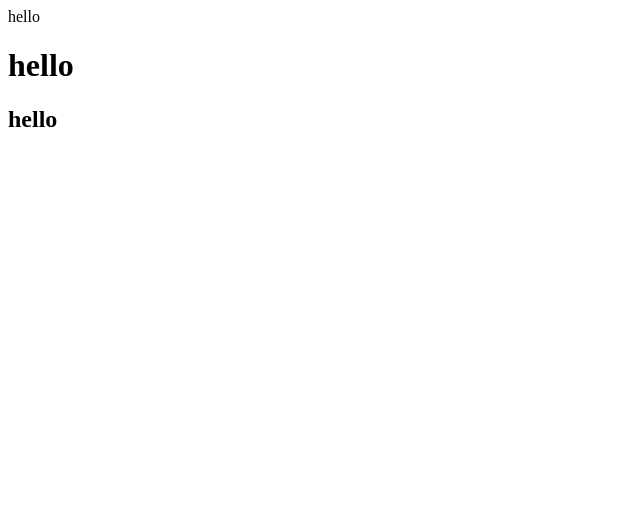
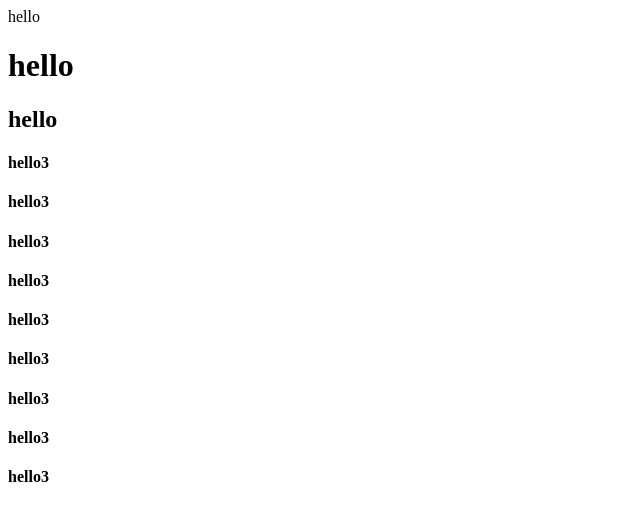
Before and after one commit to jowell92/TestGitHtml, a plain HTML site: page index.html in a window 1280 px wide. Shown: the whole page, without its empty margins (0-640 px from the left). Drawn offline with Linux system fonts and the light colour scheme.

Commit message:
first step

```diff
--- a/index.html
+++ b/index.html
@@ -9,6 +9,14 @@
     hello
     <H1>
       hello  <h2>hello</h2>
-    </H1>
+      <h4>hello3</h4>
+      <h4>hello3</h4>
+      <h4>hello3</h4>
+      <h4>hello3</h4>
+      <h4>hello3</h4>
+      <h4>hello3</h4>
+      <h4>hello3</h4>
+      <h4>hello3</h4>
+      <h4>hello3</h4>
 </body>
 </html>
```
